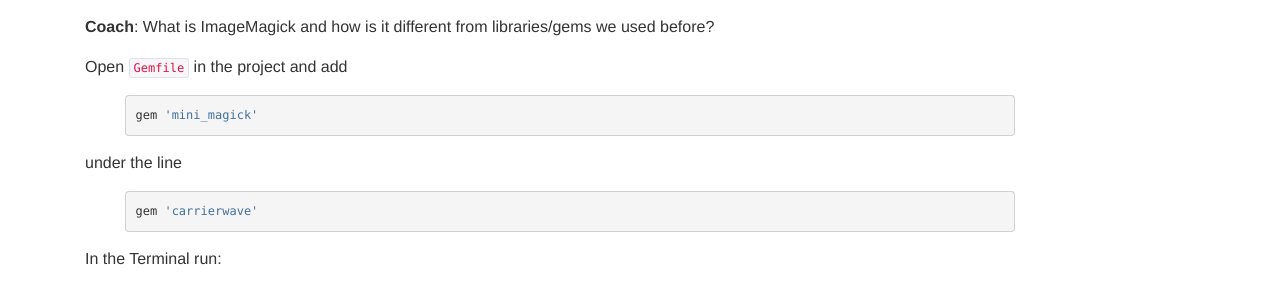
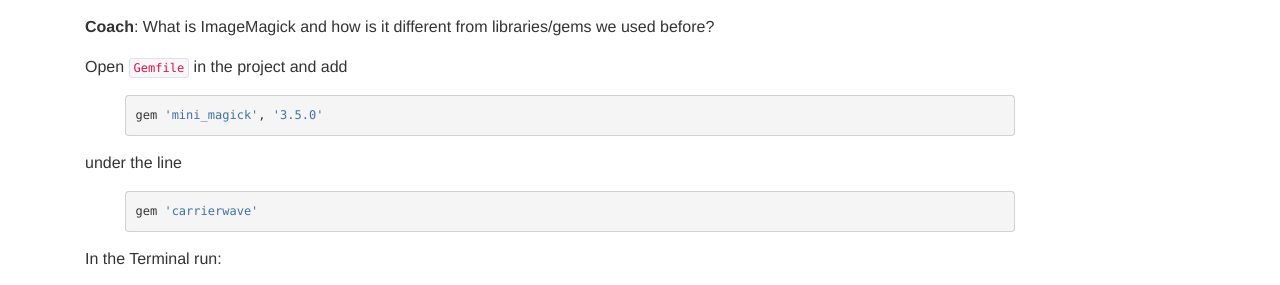
Before and after one commit to railsgirls/guides.railsgirls.com, a Jekyll site: the page built from _posts/2012-06-03-thumbnails.markdown, in a window 1280 px wide. Shown: the part 486-771 px from the top of the page. Built offline with Jekyll 4.4.1, drawn with Linux system fonts in a browser that asks for light colours; nearby versions of some CDN libraries; Markdown is read by kramdown in place of the engine named in the settings.

Commit message:
Pin mini_magick to 3.5.0
Until probablycorey/mini_magick#4 is fixed, this won't work on Windows, so suggest the version that does work.

```diff
--- a/_posts/2012-06-03-thumbnails.markdown
+++ b/_posts/2012-06-03-thumbnails.markdown
@@ -28,7 +28,7 @@ used before?
 Open `Gemfile` in the project and add
 
 {% highlight ruby %}
-gem 'mini_magick'
+gem 'mini_magick', '3.5.0'
 {% endhighlight %}
 
 under the line
```
